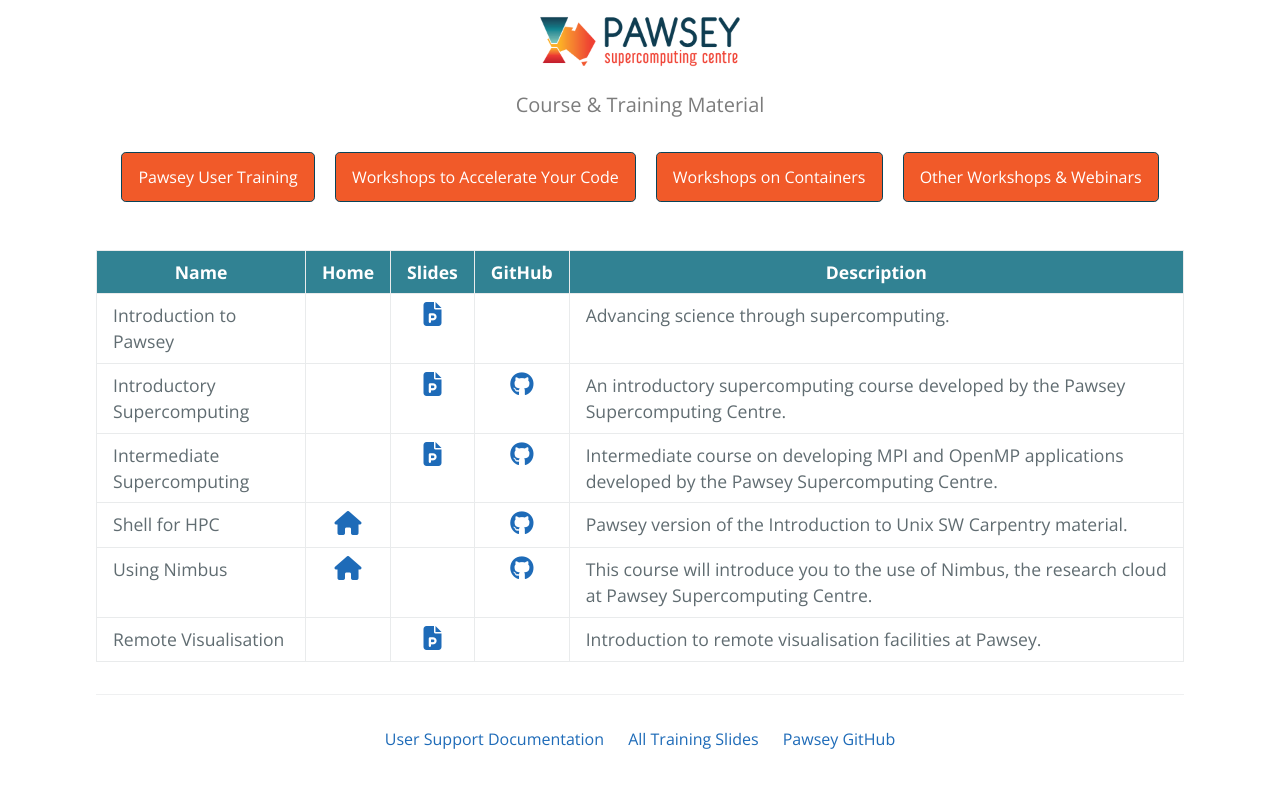
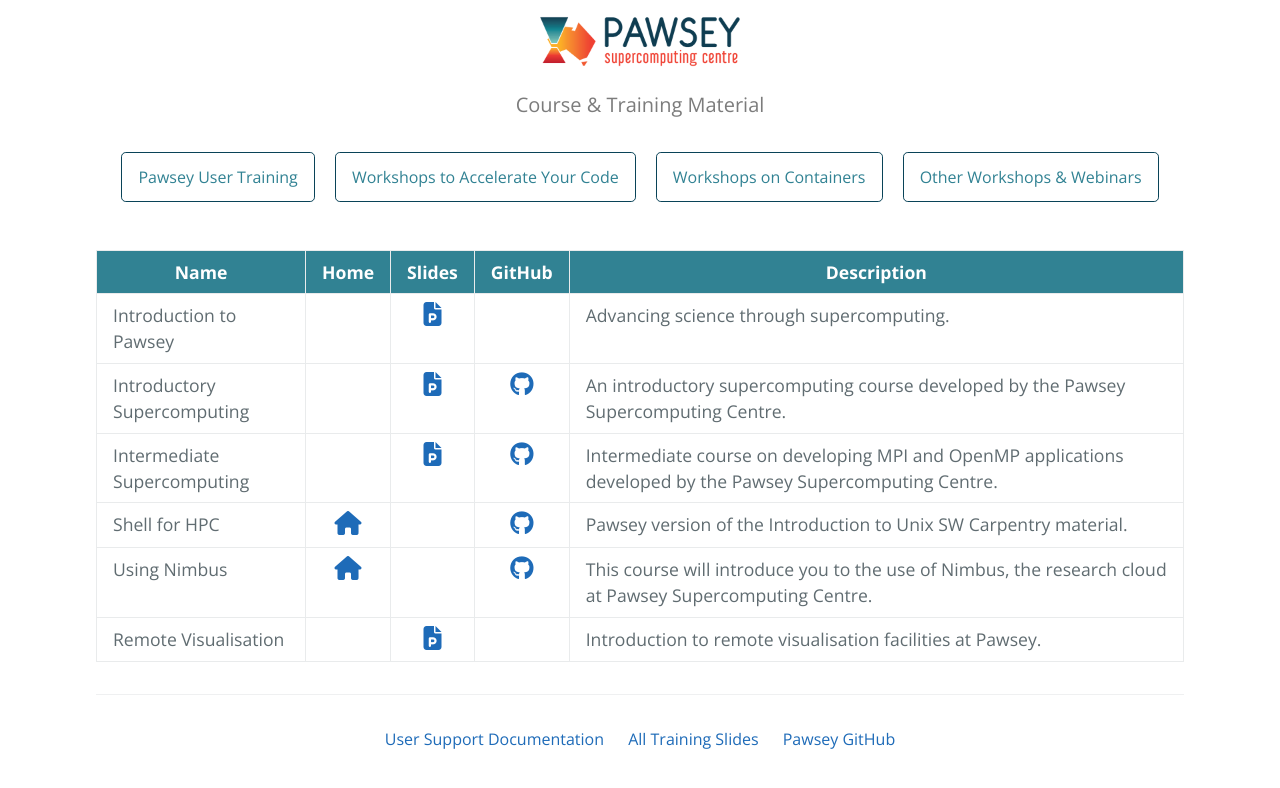
Before and after one commit to ratkinson0405/ratkinson0405.github.io, a Jekyll site: the page built from index.md, in a window 1280 px wide. Shown: the top 788 px of the page. Built offline with Jekyll 4.4.1, drawn with Linux system fonts in a browser that asks for light colours; nearby versions of some CDN libraries; our own code applies the rules of GitHub Pages for plain Markdown files; the repository's description, which GitHub fills in, is left out.

Commit message:
Update default.html

```diff
--- a/_layouts/default.html
+++ b/_layouts/default.html
@@ -15,7 +15,7 @@
       <a class="site-title" href="http://pawsey.org.au"><img width="200" src="{{ '/' | absolute_url }}assets/img/logo.png"></a>
       <h2 class="project-tagline">Course & Training Material</h2>
       {% for item in site.data.pages.pages %}
-        {% if page.url == item.url or page.name == 'index.md' %}
+        {% if page.url == item.url %}
           <a href="{{ item.url }}" class="btn" style="background-color: #f15a29;"><font color="white">{{ item.title }}</font></a>
         {% else %}
           <a href="{{ item.url }}" class="btn">{{ item.title }}</a>
```
